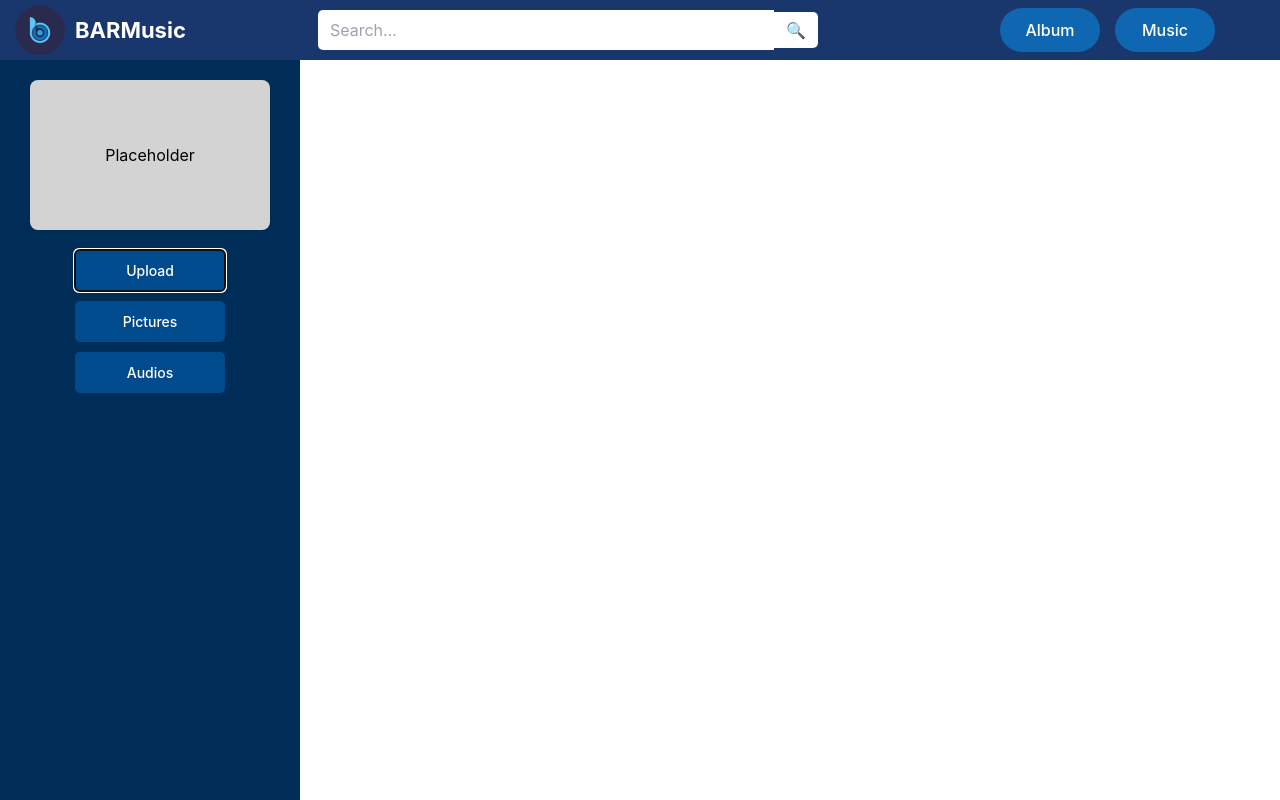
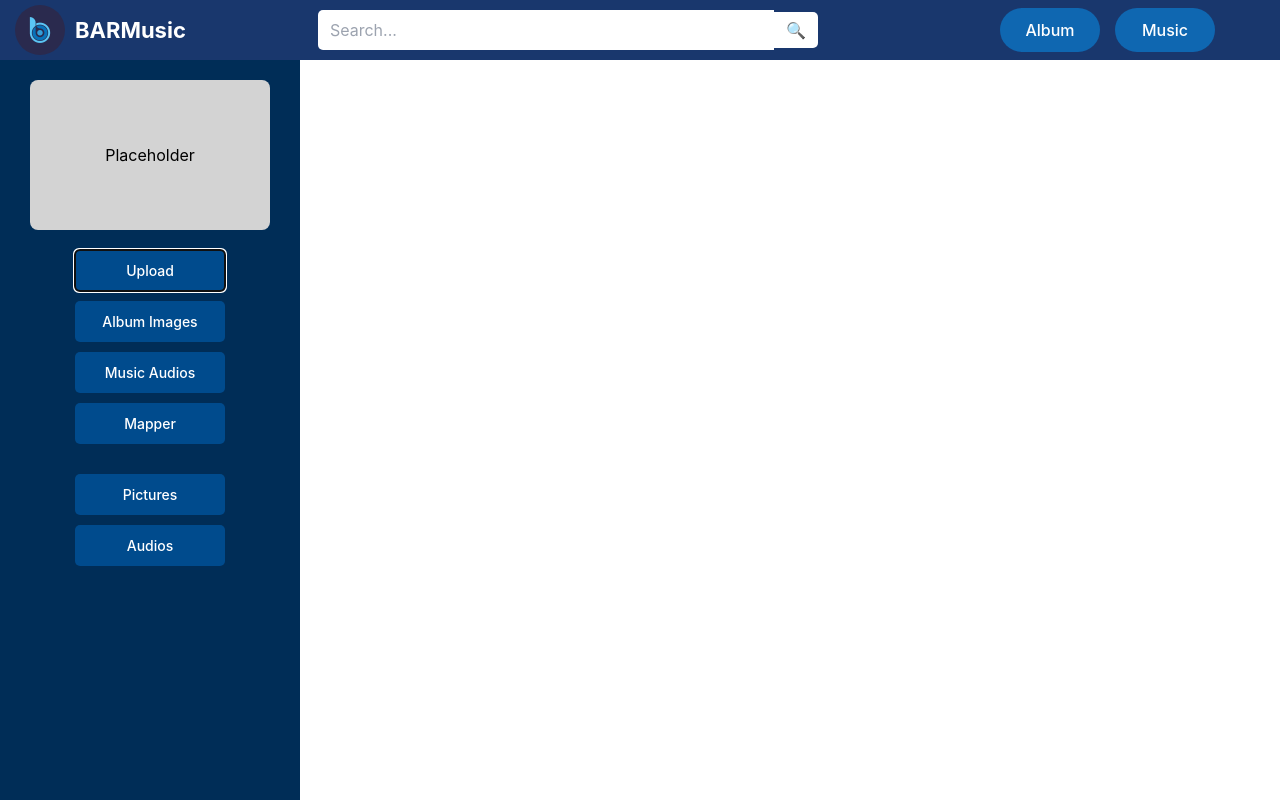
Before and after one commit to ryonlunar/Algeo02-23052, a React (Vite) app in the folder src/frontend/: page / in a window 1280 px wide. Both pictures are taken after a click on the button "Upload". Built offline with nearby package versions, Linux system fonts and the light colour scheme.

Commit message:
feat : upload sidebar

```diff
--- a/src/frontend/src/components/Sidebar.css
+++ b/src/frontend/src/components/Sidebar.css
@@ -45,3 +45,9 @@
 .sidebar-button:hover {
   background-color: #007ACC; /* Warna biru lebih terang saat hover */
 }
+
+.upload-options{
+  display: flex;
+  flex-direction: column;
+  padding-bottom: 20px;
+}
--- a/src/frontend/src/components/Sidebar.tsx
+++ b/src/frontend/src/components/Sidebar.tsx
@@ -1,14 +1,32 @@
-import React from "react";
-import { useLocation } from "react-router-dom";
+import { useState } from "react";
 import "./Sidebar.css";
 
 const Sidebar = () => {
-  const location = useLocation(); // Mendapatkan lokasi path saat ini
+  // State untuk mengontrol apakah popup upload muncul
+  const [showUploadOptions, setShowUploadOptions] = useState(false);
+
+  // Fungsi untuk men-toggle state showUploadOptions
+  const toggleUploadOptions = () => {
+    setShowUploadOptions(!showUploadOptions);
+  };
 
   return (
     <div className="sidebar">
       <div className="placeholder">Placeholder</div>
-      <button className="sidebar-button">Upload</button>
+
+      <button className="sidebar-button" onClick={toggleUploadOptions}>
+        Upload
+      </button>
+
+      {/* Tampilkan opsi upload jika showUploadOptions true */}
+      {showUploadOptions && (
+        <div className="upload-options">
+          <button className="sidebar-button">Album Images</button>
+          <button className="sidebar-button">Music Audios</button>
+          <button className="sidebar-button">Mapper</button>
+        </div>
+      )}
+
       <button className="sidebar-button">Pictures</button>
       <button className="sidebar-button">Audios</button>
     </div>
```
Lines whose indentation alone changed are shown as unchanged.
